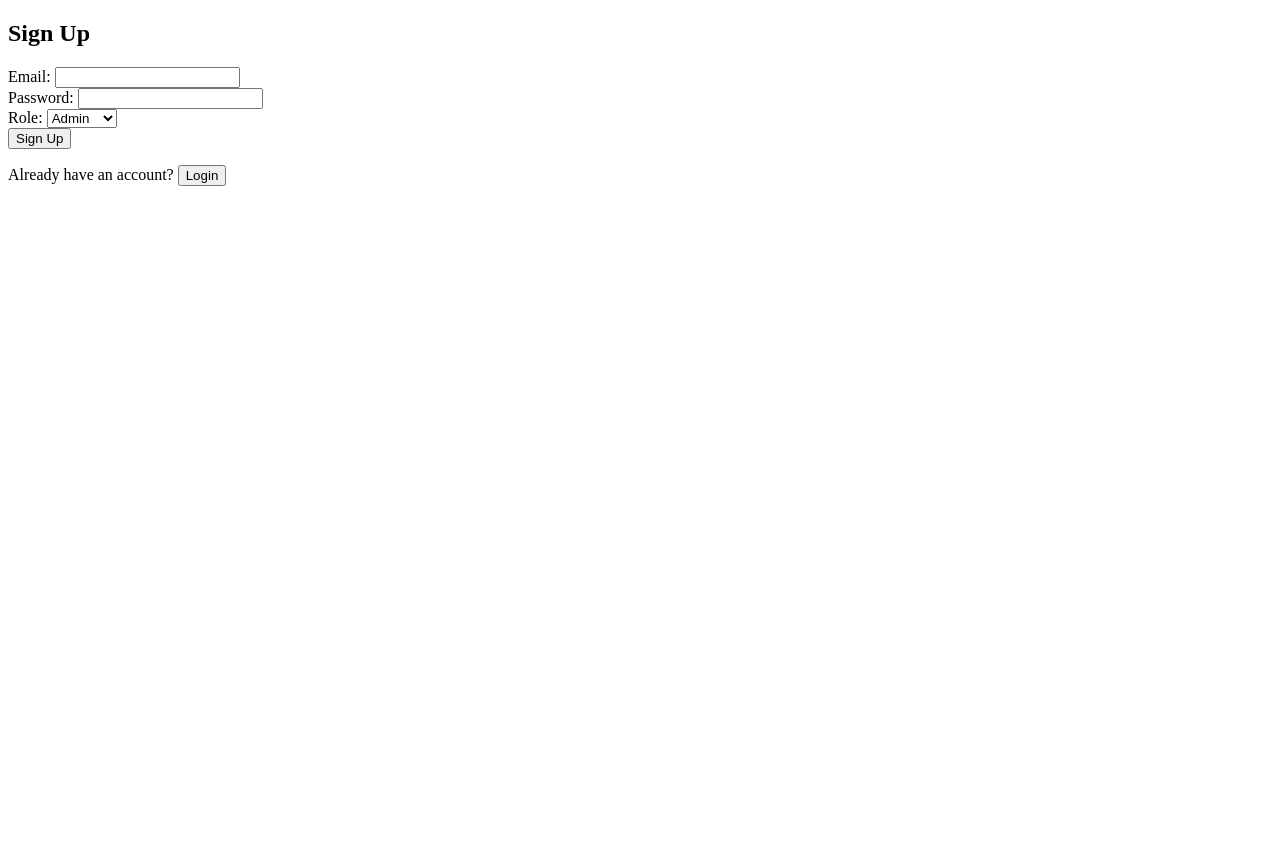
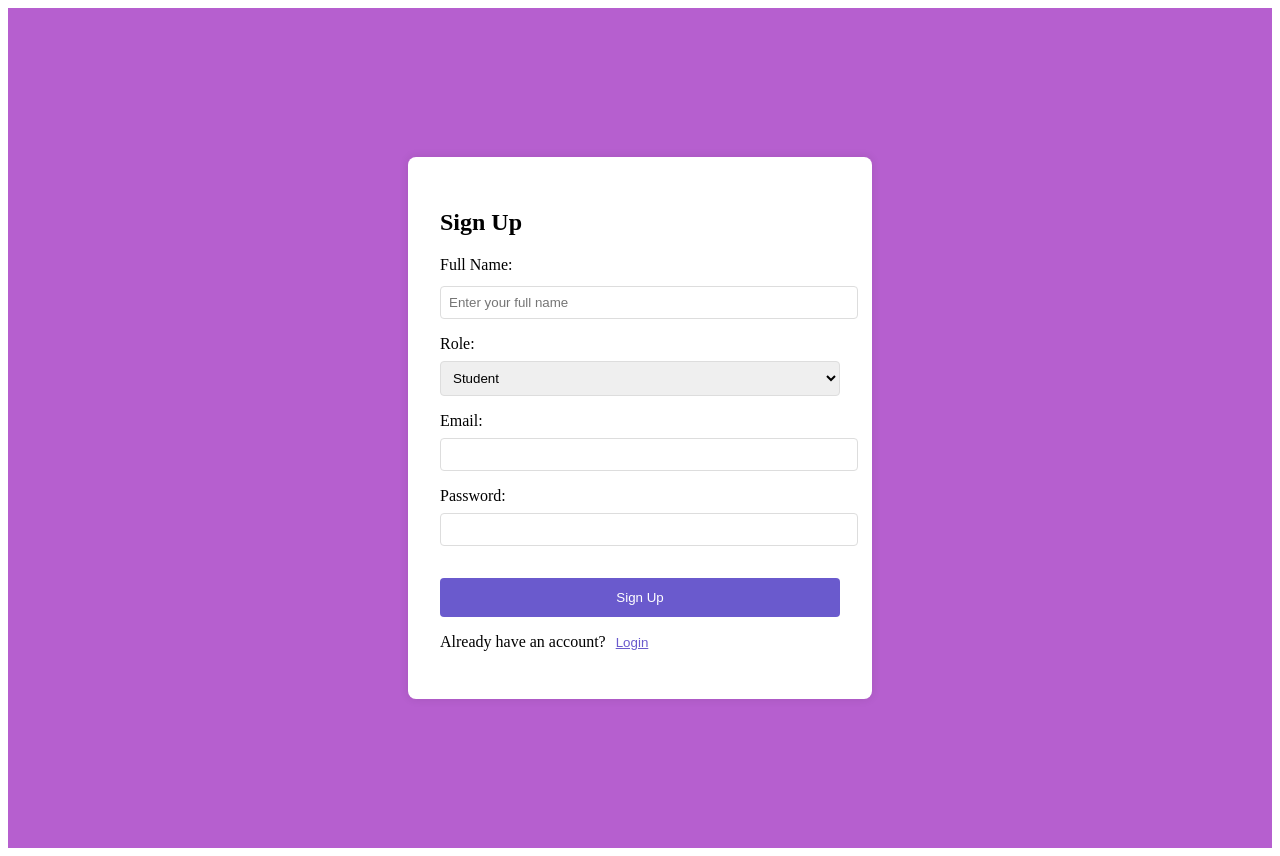
Before and after one commit to MorrisGcode/student-portal, a React (Vite) app: page / in a window 1280 px wide. Both pictures are taken after a click on the button "Sign Up". Before the commit the page ends 800 px from the top, so only its background shows below. Built offline with nearby package versions, Linux system fonts and the light colour scheme.

Commit message:
removed roles from login

```diff
--- a/src/components/Students.jsx
+++ b/src/components/Students.jsx
@@ -1,8 +1,11 @@
 import React from 'react'
 
 function Students() {
+    const [Enrollment, setEnrollment] =useState("")
   return (
-    <div>Students</div>
+    <>
+
+    </>
   )
 }
 
--- /dev/null
+++ b/src/components/login.css
@@ -0,0 +1,69 @@
+.login-container {
+  display: flex;
+  justify-content: center;
+  align-items: center;
+  min-height: 100vh;
+  background-color:#b65fcf;
+  padding: 20px;
+}
+
+.login-box {
+  background-color:white;
+  padding: 2rem;
+  border-radius: 8px;
+  box-shadow: 0 0 10px rgba(0, 0, 0, 0.1);
+  width: 100%;
+  max-width: 400px;
+}
+
+.form-group {
+  margin-bottom: 1rem;
+}
+
+.form-group label {
+  display: block;
+  margin-bottom: 0.5rem;
+}
+
+.form-group input,
+.form-group select {
+  width: 100%;
+  padding: 0.5rem;
+  border: 1px solid #ddd;
+  border-radius: 4px;
+}
+
+.form-group input[type="text"] {
+  width: 100%;
+  padding: 0.5rem;
+  border: 1px solid #ddd;
+  border-radius: 4px;
+  margin-top: 0.25rem;
+}
+
+.submit-btn {
+  width: 100%;
+  padding: 0.75rem;
+  background-color: #6A5ACD; /* Slateblue */
+  color: white;
+  border: none;
+  border-radius: 4px;
+  cursor: pointer;
+  margin-top: 1rem;
+}
+
+.submit-btn:hover {
+  background-color: #483D8B; /* Darker slateblue */
+}
+
+.toggle-btn {
+  background: none;
+  border: none;
+  color: #6A5ACD;
+  cursor: pointer;
+  text-decoration: underline;
+}
+
+.toggle-btn:hover {
+  color: #483D8B;
+}
--- a/src/components/login.jsx
+++ b/src/components/login.jsx
@@ -1,68 +1,113 @@
 import { useState } from "react";
+import "./login.css";
 import { auth } from "/config/firebase";
-import { createUserWithEmailAndPassword, signInWithEmailAndPassword } from "firebase/auth";
+import { createUserWithEmailAndPassword, signInWithEmailAndPassword,} from "firebase/auth";
+import {db} from "/config/firebase";
+import { collection, addDoc } from "firebase/firestore";
+
+
 const Login = ({ setUser, setUserRole }) => {
   const [email, setEmail] = useState("");
   const [password, setPassword] = useState("");
-  const [role, setRole] = useState("employee"); // default role
+  const [name, setName] = useState("");
+  const [role, setRole] = useState("student"); // Set a default role
   const [isNewUser, setIsNewUser] = useState(false);
+
   const handleSubmit = async (e) => {
     e.preventDefault();
     try {
       let userCredential;
       if (isNewUser) {
-        // Create account
-        userCredential = await createUserWithEmailAndPassword(auth, email,
-password);
+        userCredential = await createUserWithEmailAndPassword(
+          auth,
+          email,
+          password
+        );
+        // Only set role when signing up
+        setUserRole(role);
       } else {
-        // Sign in
-        userCredential = await signInWithEmailAndPassword(auth, email,
-password);
+        userCredential = await signInWithEmailAndPassword(
+          auth,
+          email,
+          password
+        );
+        // For login, we'll need to fetch the role from Firestore or another source
+        // This is just a placeholder - you'll need to implement role fetching
+        const userRole = "student"; // Replace with actual role fetching
+        setUserRole(userRole);
       }
       setUser(userCredential.user);
-      setUserRole(role);
     } catch (error) {
       console.error("Error during authentication", error);
       alert(error.message);
     }
   };
+
   return (
-    <div>
+    <div className="login-container">
+      <div className="login-box">
         <h2>{isNewUser ? "Sign Up" : "Login"}</h2>
         <form onSubmit={handleSubmit}>
-        <div>
+          {isNewUser && (
+            <>
+              <div className="form-group">
+                <label>Full Name: </label>
+                <input
+                  type="text"
+                  value={name}
+                  onChange={(e) => setName(e.target.value)}
+                  required
+                  placeholder="Enter your full name"
+                />
+              </div>
+              <div className="form-group">
+                <label>Role: </label>
+                <select
+                  value={role}
+                  onChange={(e) => setRole(e.target.value)}
+                  required
+                >
+                  <option value="student">Student</option>
+                  <option value="teacher">Teacher</option>
+                  <option value="admin">Admin</option>
+                </select>
+              </div>
+            </>
+          )}
+          <div className="form-group">
             <label>Email: </label>
             <input
               type="email"
               value={email}
               onChange={(e) => setEmail(e.target.value)}
-            required />
+              required
+            />
           </div>
-        <div>
+          <div className="form-group">
             <label>Password: </label>
             <input
               type="password"
               value={password}
               onChange={(e) => setPassword(e.target.value)}
-            required />
+              required
+            />
           </div>
-        <div>
-          <label>Role: </label>
-          <select value={role} onChange={(e) => setRole(e.target.value)}>
-            <option value="admin">Admin</option>
-            <option value="teacher">Teacher</option>
-            <option value="student">Student</option>
-          </select>
-        </div>
-        <button type="submit">{isNewUser ? "Sign Up" : "Login"}</button>
+          <button type="submit" className="submit-btn">
+            {isNewUser ? "Sign Up" : "Login"}
+          </button>
         </form>
         <p>
           {isNewUser ? "Already have an account?" : "New user?"}{" "}
-        <button onClick={() => setIsNewUser(!isNewUser)}>
+          <button
+            onClick={() => setIsNewUser(!isNewUser)}
+            className="toggle-btn"
+          >
             {isNewUser ? "Login" : "Sign Up"}
           </button>
         </p>
       </div>
+    </div>
   );
 };
+
 export default Login;
```
Lines whose indentation alone changed are shown as unchanged.
